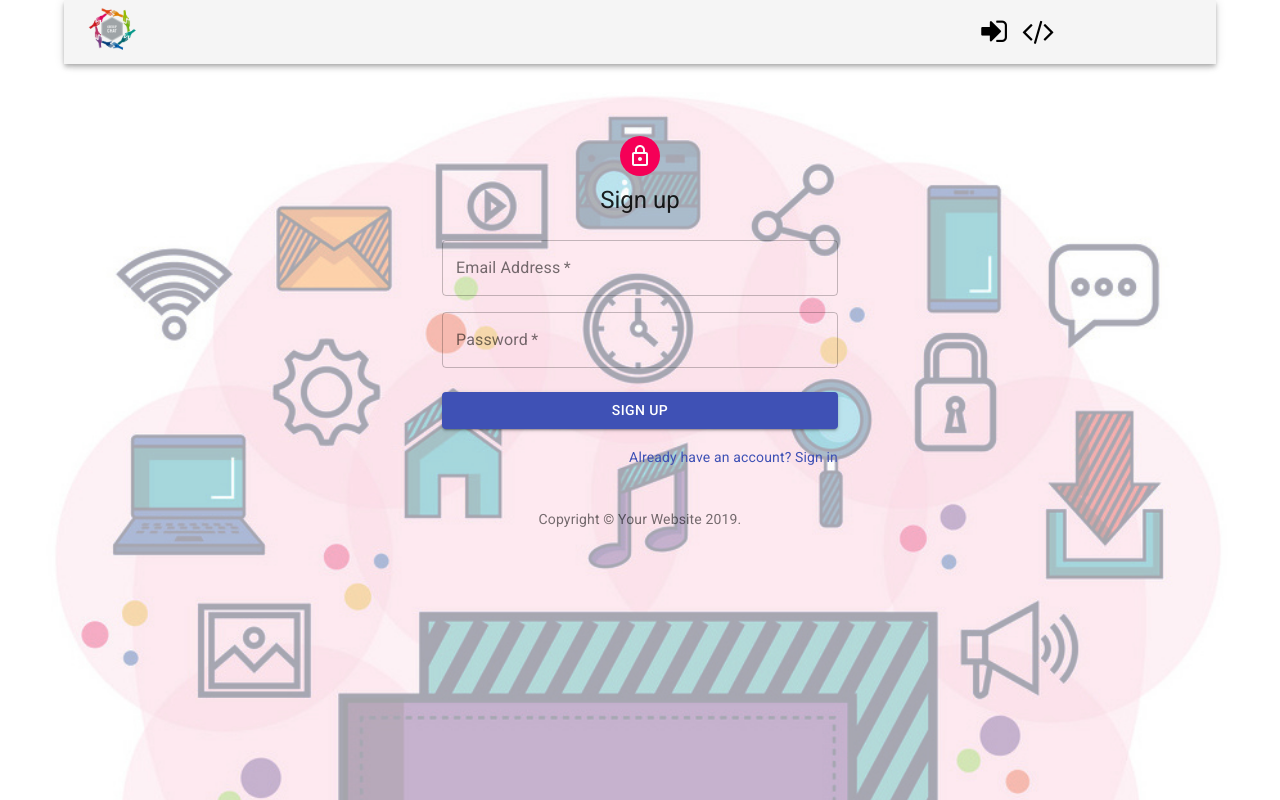
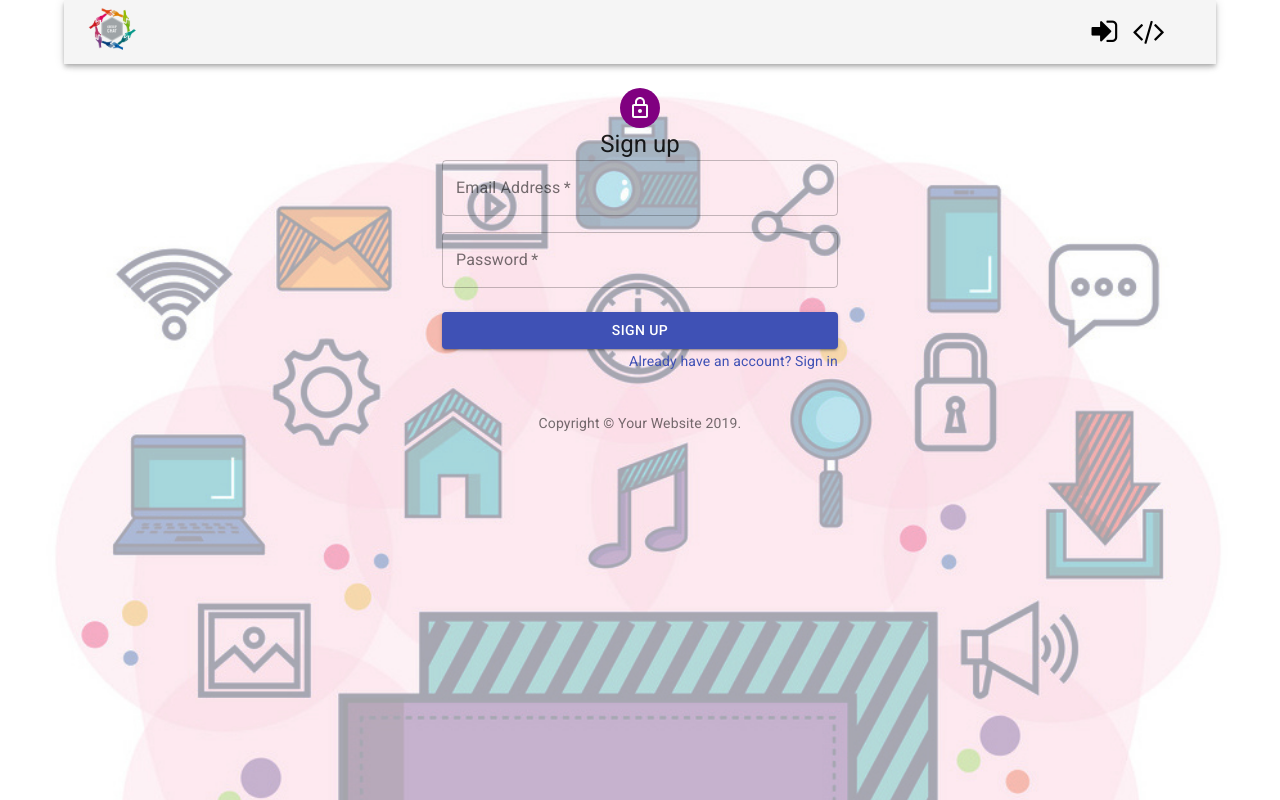
Before and after one commit to V-Sharma10/GroupChat, a React (Create React App) app: page /signup in a window 1280 px wide. Shown: the top 800 px of the page. Built offline with nearby package versions, Linux system fonts and the light colour scheme; no server answers.

Commit message:
before new os

```diff
--- a/src/App.js
+++ b/src/App.js
@@ -8,6 +8,7 @@ import SignUp from './Components/SignUp';
 import ForgotPassword from './Components/ForgotPassword';
 import NotFound from './Components/NotFound';
 import Rooms from './Components/Rooms';
+import Group from './Components/Group';
 
 function App() {
   return (
@@ -19,6 +20,7 @@ function App() {
         <Route path="/signup" component={SignUp}/>
         <Route path="/forgotPassword" component={ForgotPassword} />
         <Route path="/rooms" component={Rooms}/>
+        <Route path="/group/:grpID" component={Group}/>
         <Route component={NotFound}/>
       </Switch>
 
--- /dev/null
+++ b/src/Components/Group.js
@@ -0,0 +1,13 @@
+import React from 'react'
+
+
+export default function Group(props) {
+    return (
+
+        <div>{window.scrollTo(0,0)}
+
+            {props.match.params.grpID}
+
+        </div>
+    )
+}
--- a/src/Components/Header.js
+++ b/src/Components/Header.js
@@ -70,7 +70,7 @@ class Header extends React.Component{
 
             <div style={{
 
-              width:'80%',
+              width:'90%',
               }}>
             <Tooltip TransitionComponent={Zoom} placement="bottom" title="Home">
             <Link to="/">
--- a/src/Components/Home.js
+++ b/src/Components/Home.js
@@ -36,7 +36,7 @@ export default class Home extends Component {
                 this.setState({islogged:true,user:user.email});
 
 
-            // this.ShowGroup(user.email)
+            this.ShowGroup(user.email);
             }
         })
         console.log(this.state.user);
@@ -57,6 +57,7 @@ export default class Home extends Component {
             }
         })
 
+        window.scrollTo(0,0);
     }
 
     handleClick = () => {
@@ -95,6 +96,11 @@ export default class Home extends Component {
                 <Container maxWidth="sm">
                 {this.state.grp.map((element,i)=>{
 
+                    console.log(element);
+                    // firebase.ref(`/rooms/${element}`).once((snap)=>{
+                    //         console.log(snap.val())
+                    // })
+
                     return(
                         <Rooms
                         key={i}
--- a/src/Components/Rooms.js
+++ b/src/Components/Rooms.js
@@ -1,27 +1,31 @@
 import React from 'react'
 import {Card,CardContent,Typography,CardActions, Button,Container} from '@material-ui/core';
-
+import {Link} from 'react-router-dom'
 export default function Rooms(props) {
     return (
         <div>
-            {props.grpName} <br/>
+            {/* {props.grpName} <br/> */}
 
             <Container maxWidth="xs" style={{textAlign:'center'}}>
 
             <Card >
             <CardContent>
                 {/* <Typography  color="textSecondary" gutterBottom>
-                Word of the Day
+
                 </Typography> */}
                 <Typography variant="h5" component="h2">
-               {props.grpName}
-               qwerty
+                {props.grpName}
                 </Typography>
-
+                <Typography style={{float:'right!important'}} color="textSecondary">
+                    Admin
+                </Typography>
 
             </CardContent>
             <CardActions>
-                <Button variant="contained" color="primary" size="small">Enter</Button>
+            <Link to={{pathname:`/group/${props.grpName}`,
+            grpName:`${props.grpName}`}}>
+            <Button variant="contained" color="primary" size="small">Enter</Button>
+            </Link>
             </CardActions>
             </Card>
             </Container>
--- a/src/Components/SignIn.js
+++ b/src/Components/SignIn.js
@@ -32,6 +32,7 @@ export default class SignIn extends Component {
       }
 
     })
+        window.scrollTo(0,0);
   }
   handleChange=(event)=>{
     console.log([event.target.name]+' : '+ event.target.value);
--- a/src/Components/SignUp.js
+++ b/src/Components/SignUp.js
@@ -1,18 +1,15 @@
 import React from 'react';
 import Avatar from '@material-ui/core/Avatar';
 import Button from '@material-ui/core/Button';
-import CssBaseline from '@material-ui/core/CssBaseline';
 import TextField from '@material-ui/core/TextField';
-// import FormControlLabel from '@material-ui/core/FormControlLabel';
-// import Checkbox from '@material-ui/core/Checkbox';
 import Link from '@material-ui/core/Link';
 import Grid from '@material-ui/core/Grid';
 import Box from '@material-ui/core/Box';
 import LockOutlinedIcon from '@material-ui/icons/LockOutlined';
 import Typography from '@material-ui/core/Typography';
-import { makeStyles } from '@material-ui/core/styles';
 import Container from '@material-ui/core/Container';
 
+window.scrollTo(0,0);
 function Copyright() {
   return (
     <Typography variant="body2" color="textSecondary" align="center">
@@ -26,69 +23,48 @@ function Copyright() {
   );
 }
 
-const useStyles = makeStyles(theme => ({
-  '@global': {
-    body: {
-      backgroundColor: theme.palette.common.white,
-    },
-  },
-  paper: {
-    marginTop: theme.spacing(8),
-    display: 'flex',
-    flexDirection: 'column',
-    alignItems: 'center',
-  },
-  avatar: {
-    margin: theme.spacing(1),
-    backgroundColor: theme.palette.secondary.main,
-  },
-  form: {
-    width: '100%', // Fix IE 11 issue.
-    marginTop: theme.spacing(3),
-  },
-  submit: {
-    margin: theme.spacing(3, 0, 2),
-  },
-}));
 
-export default function SignUp() {
-  const classes = useStyles();
+
+export default class SignUp extends React.Component{
+  state={
+    email:'',
+    password:'',
+  }
+
+  SignUPfield=(e)=>{
+    console.log([e.target.name]+ " "+ e.target.value);
+    this.setState({
+      [e.target.name]: e.target.value
+    })
+
+  }
+  SignUP = (e) =>{
+    e.preventDefault();
+    console.log(this.state)
+
+  }
+
+  render(){
 
   return (
     <Container component="main" maxWidth="xs">
-      <CssBaseline />
-      <div className={classes.paper}>
-        <Avatar className={classes.avatar}>
+      <div
+      style={{textAlign:'center',alignContent:'center'}}
+
+      >
+        <br/>
+        <Avatar
+        style={{ marginLeft: "45%",
+          backgroundColor: 'purple',textAlign:'center'}}
+        >
           <LockOutlinedIcon />
         </Avatar>
         <Typography component="h1" variant="h5">
           Sign up
         </Typography>
-        <form className={classes.form} noValidate>
+        <form
+         noValidate>
           <Grid container spacing={2}>
-            {/* <Grid item xs={12} sm={6}>
-              <TextField
-                autoComplete="fname"
-                name="firstName"
-                variant="outlined"
-                required
-                fullWidth
-                id="firstName"
-                label="First Name"
-                autoFocus
-              />
-            </Grid>
-            <Grid item xs={12} sm={6}>
-              <TextField
-                variant="outlined"
-                required
-                fullWidth
-                id="lastName"
-                label="Last Name"
-                name="lastName"
-                autoComplete="lname"
-              />
-            </Grid> */}
             <Grid item xs={12}>
               <TextField
                 variant="outlined"
@@ -98,6 +74,7 @@ export default function SignUp() {
                 label="Email Address"
                 name="email"
                 autoComplete="email"
+                onChange={this.SignUPfield}
               />
             </Grid>
             <Grid item xs={12}>
@@ -110,21 +87,18 @@ export default function SignUp() {
                 type="password"
                 id="password"
                 autoComplete="current-password"
+                onChange={this.SignUPfield}
               />
             </Grid>
-            {/* <Grid item xs={12}>
-              <FormControlLabel
-                control={<Checkbox value="allowExtraEmails" color="primary" />}
-                label="I want to receive inspiration, marketing promotions and updates via email."
-              />
-            </Grid> */}
+
           </Grid>
+          <br/>
           <Button
             type="submit"
             fullWidth
             variant="contained"
             color="primary"
-            className={classes.submit}
+            onClick={this.SignUP}
           >
             Sign Up
           </Button>
@@ -141,5 +115,5 @@ export default function SignUp() {
         <Copyright />
       </Box>
     </Container>
-  );
+  );}
 }
```
